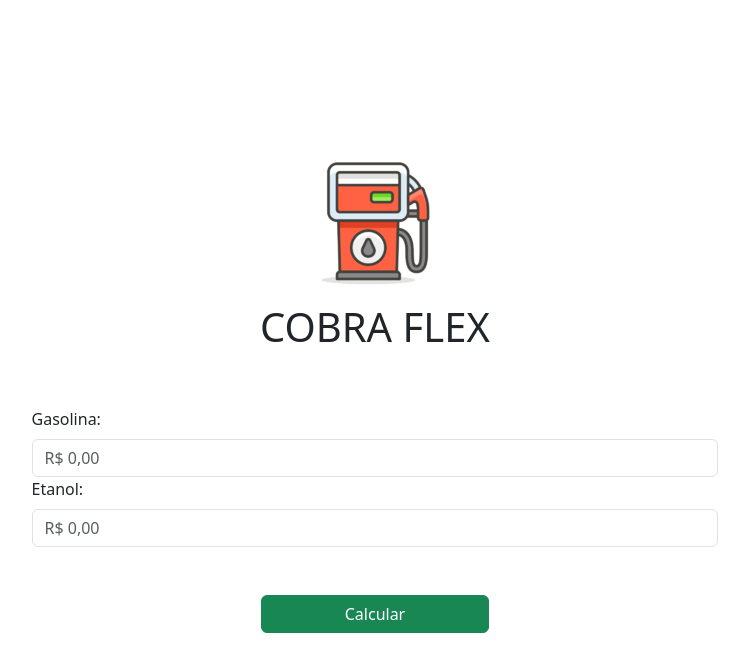
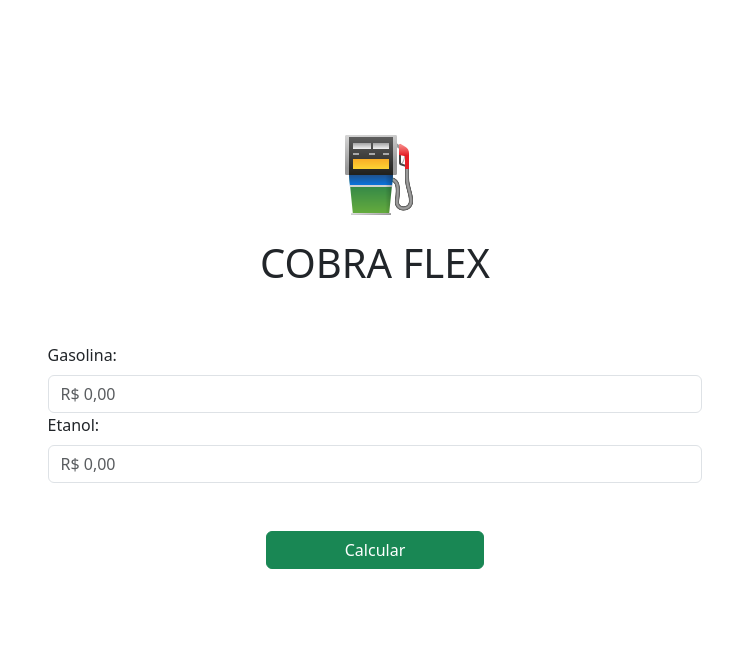
Before and after one commit to Xandy77/valdomiro_pereira_cobra_flex, a Flask app: page / in a window 1280 px wide. Shown: the top 672 px of the page, without its empty margins (265-1014 px from the left). Run offline with Flask 3, Linux system fonts and the light colour scheme.

Commit message:
Commit automtico - 24/09/2026

```diff
--- a/requirements.txt
+++ b/requirements.txt
@@ -1,6 +1,7 @@
 blinker==1.9.0
 click==8.5.0
 Flask==3.1.3
+gunicorn==26.2.0
 itsdangerous==2.2.0
 Jinja2==3.1.6
 MarkupSafe==3.0.3
--- a/templates/index.html
+++ b/templates/index.html
@@ -16,7 +16,7 @@
     <main class="container vh-100 d-flex align-items-center justify-content-center">
       <div class="row">
         <figure class="d-flex justify-content-center mb-3">
-          <img src="{{ url_for('static',filename='img/combustivel.png') }}" alt="Logo">
+          <img src="{{ url_for('static',filename='img/bomba_de_combustivel.png') }}" alt="Logo">
         </figure>
         <div class="d-flex justify-content-center mb-5">
           <h1>COBRA FLEX</h1>
@@ -40,9 +40,11 @@
             </button>
           </div>
         </form>
-        <h2>
-          {{ msg if msg else '' }}
-        </h2>
+        <div class="d-flex justify-content-center mt-5 mb-5">
+          <h2>
+            {{ msg if msg else '' }}
+          </h2>
+        </div>
       </div>
     </main>
 
```
Also changed, not shown: static/img/bomba_combustivel.png (deleted), static/img/bomba_de_combustivel.png (added).
